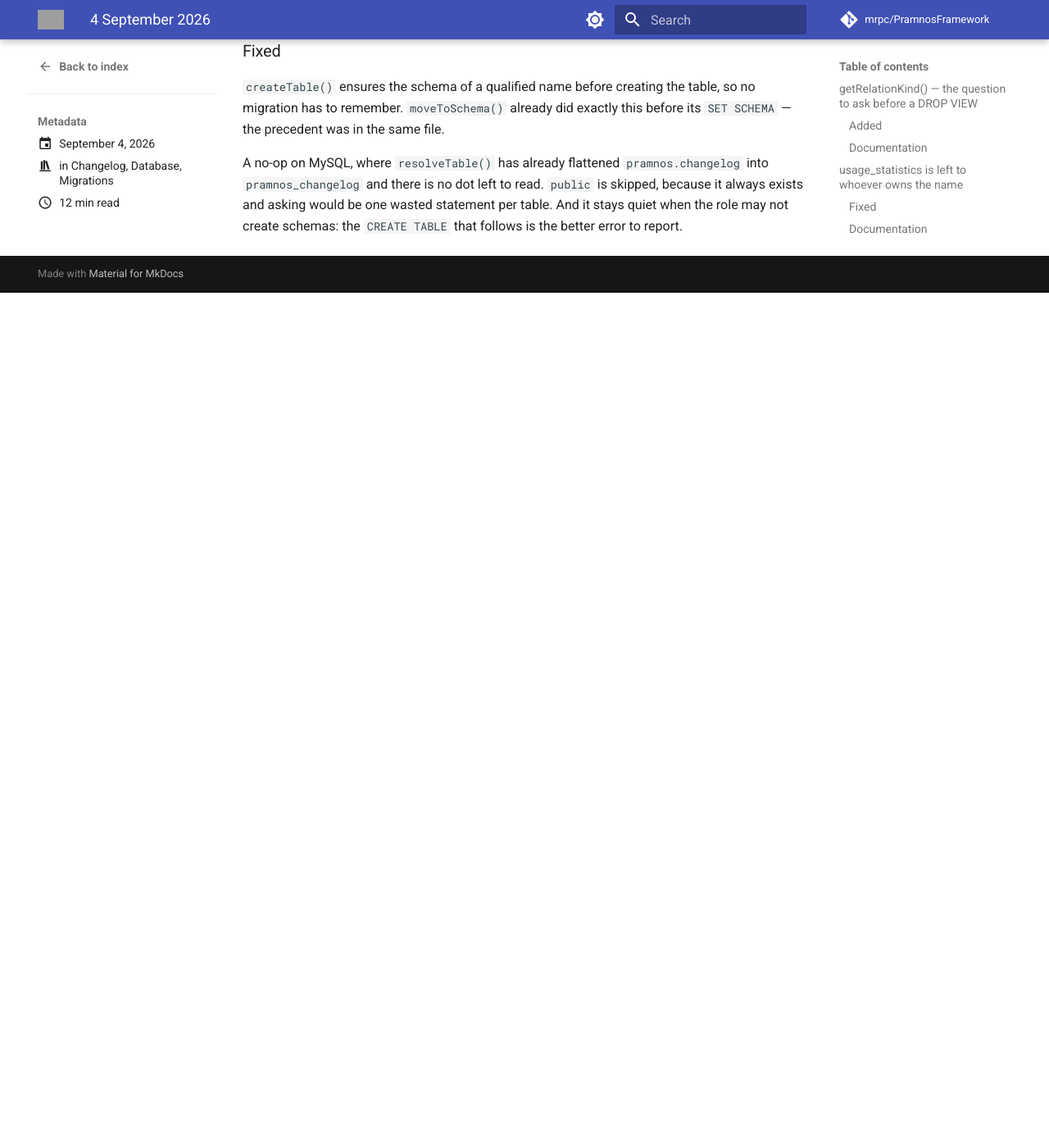
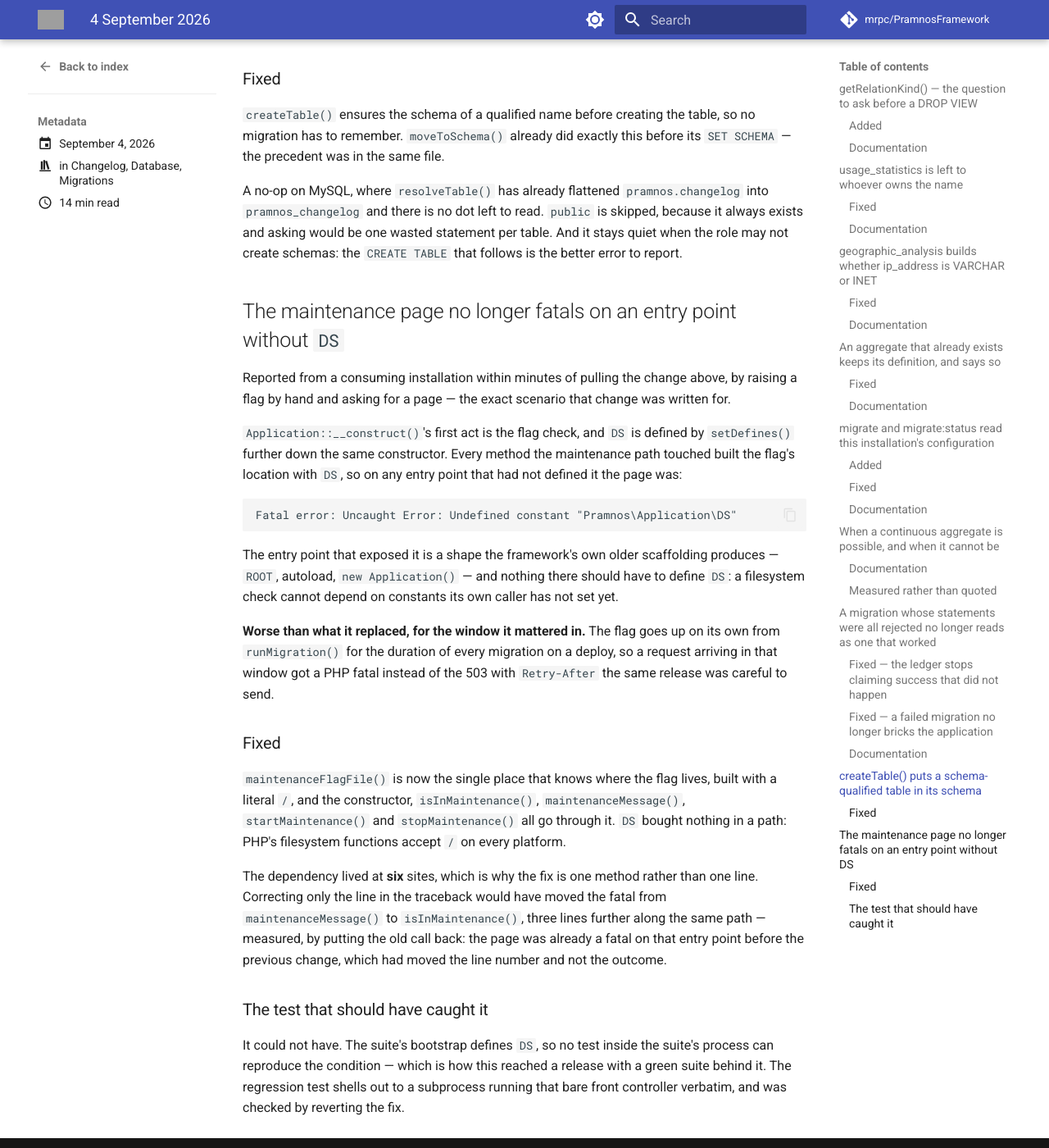
Before and after one commit to mrpc/PramnosFramework, an MkDocs documentation site: the page built from docs/version-history/posts/2026-09-04.md, in a window 1280 px wide and 1400 px high, scrolled down 8984 px. Shown: the whole window at 82% size. Built offline with MkDocs 1.6.1 and Material for MkDocs 9.7.7, drawn with Linux system fonts in a browser that asks for light colours; comment, search, counter and statistics services are not loaded; before the commit the page ends 9341 px from its top, so only the background shows below that; some of the changed text lies outside the part shown; grey boxes are pictures that could not be loaded.

Commit message:
fix(application): the maintenance page no longer fatals without the DS constant
Application::__construct()'s first act is the maintenance flag check, and DS is
defined by setDefines() further down that same constructor. Every method the
maintenance path touched built the flag's location with DS, so on any entry
point that had not defined it the page was:

    Fatal error: Uncaught Error: Undefined constant "Pramnos\Application\DS"

The entry point that exposed it is a shape this framework's own older
scaffolding produces — ROOT, autoload, new Application() — and nothing there
should have to define DS: a filesystem check cannot depend on constants its own
caller has not set yet.

The flag goes up on its own from runMigration() for the duration of every
migration on a deploy, so a request arriving in that window got a PHP fatal
instead of the 503 with Retry-After that the same release was careful to send.

maintenanceFlagFile() is now the single place that knows where the flag lives,
built with a literal '/', and the constructor, isInMaintenance(),
maintenanceMessage(), startMaintenance() and stopMaintenance() all read it from
there. DS bought nothing in a path: PHP's filesystem functions accept '/' on
every platform, Windows included.

The dependency lived at six sites, which is why this is one method and not one
line: correcting only the line in the traceback moves the fatal from
maintenanceMessage() to isInMaintenance(), three lines along the same path.
Measured by putting the old call back — the page was already a fatal on that
entry point before 95a22993, which moved the line number and not the outcome.

The regression test runs in a subprocess, because it has to: the suite's
bootstrap defines DS, so no test inside the suite's own process can reproduce
the condition. That is how this reached a release with a green suite behind it.

````diff
--- a/docs/Pramnos_Framework_Guide.md
+++ b/docs/Pramnos_Framework_Guide.md
@@ -1120,6 +1120,41 @@ the operator who needs it is the one running with `DEVELOPMENT` on, or reading t
 log. Without a reason and without `DEVELOPMENT` the page carries only its title —
 which is why passing a reason is worth the four words.
 
+#### Nothing on this path may depend on `DS`
+
+`Application::__construct()`'s **first act** is the flag check, and `DS` is
+defined by `setDefines()` further down that same constructor. So every method the
+maintenance path touches builds the flag's location through
+`maintenanceFlagFile()`, which uses a literal `/`:
+
+```php
+protected function maintenanceFlagFile(): string
+{
+    return ROOT . '/var/MAINTENANCE';
+}
+```
+
+Reaching for `DS` there is an uncaught `Error` on any entry point that has not
+defined it — including a bare front controller, which is a shape the framework's
+own scaffolding has produced:
+
+```php
+define('ROOT', dirname(__DIR__));
+require ROOT . '/vendor/autoload.php';
+$app = new \MyApp\Application();       // nothing here defines DS
+```
+
+and nothing there should have to: a filesystem check cannot depend on constants
+its own caller has not set yet. `DS` buys nothing in a path anyway — PHP's
+filesystem functions accept `/` on every platform, Windows included.
+
+This is worth knowing before adding to the path, because the flag goes up on its
+own from `runMigration()` for the duration of every migration on a deploy. A
+fault here turns a request arriving in that window into a PHP fatal instead of
+the 503 with `Retry-After` this section is about. A test for it has to run in a
+**subprocess** — the test suite's bootstrap defines `DS`, so nothing inside the
+suite's own process can reproduce the condition.
+
 `Retry-After` is an hour by default in the middleware, five minutes from
 `Application::showError()`. Define `PRAMNOS_MAINTENANCE_RETRY_AFTER` to set both:
 
--- a/docs/version-history/posts/2026-09-04.md
+++ b/docs/version-history/posts/2026-09-04.md
@@ -18,6 +18,7 @@ categories:
 - When a continuous aggregate is possible, and when it cannot be
 - A migration whose statements were all rejected no longer reads as one that worked
 - `createTable()` puts a schema-qualified table in its schema
+- The maintenance page no longer fatals on an entry point without `DS`
 
 <!-- more -->
 
@@ -371,3 +372,44 @@ A no-op on MySQL, where `resolveTable()` has already flattened `pramnos.changelo
 `pramnos_changelog` and there is no dot left to read. `public` is skipped, because it always exists
 and asking would be one wasted statement per table. And it stays quiet when the role may not create
 schemas: the `CREATE TABLE` that follows is the better error to report.
+
+## The maintenance page no longer fatals on an entry point without `DS`
+
+Reported from a consuming installation within minutes of pulling the change above, by raising a
+flag by hand and asking for a page — the exact scenario that change was written for.
+
+`Application::__construct()`'s first act is the flag check, and `DS` is defined by
+`setDefines()` further down the same constructor. Every method the maintenance path touched built
+the flag's location with `DS`, so on any entry point that had not defined it the page was:
+
+```
+Fatal error: Uncaught Error: Undefined constant "Pramnos\Application\DS"
+```
+
+The entry point that exposed it is a shape the framework's own older scaffolding produces — `ROOT`,
+autoload, `new Application()` — and nothing there should have to define `DS`: a filesystem check
+cannot depend on constants its own caller has not set yet.
+
+**Worse than what it replaced, for the window it mattered in.** The flag goes up on its own from
+`runMigration()` for the duration of every migration on a deploy, so a request arriving in that
+window got a PHP fatal instead of the 503 with `Retry-After` the same release was careful to send.
+
+### Fixed
+
+`maintenanceFlagFile()` is now the single place that knows where the flag lives, built with a
+literal `/`, and the constructor, `isInMaintenance()`, `maintenanceMessage()`,
+`startMaintenance()` and `stopMaintenance()` all go through it. `DS` bought nothing in a path:
+PHP's filesystem functions accept `/` on every platform.
+
+The dependency lived at **six** sites, which is why the fix is one method rather than one line.
+Correcting only the line in the traceback would have moved the fatal from `maintenanceMessage()`
+to `isInMaintenance()`, three lines further along the same path — measured, by putting the old
+call back: the page was already a fatal on that entry point before the previous change, which had
+moved the line number and not the outcome.
+
+### The test that should have caught it
+
+It could not have. The suite's bootstrap defines `DS`, so no test inside the suite's process can
+reproduce the condition — which is how this reached a release with a green suite behind it. The
+regression test shells out to a subprocess running that bare front controller verbatim, and was
+checked by reverting the fix.
````
Also changed, not shown: other parts of docs/version-history/posts/2026-09-04.md (+1 -1 lines), 2 other files.
